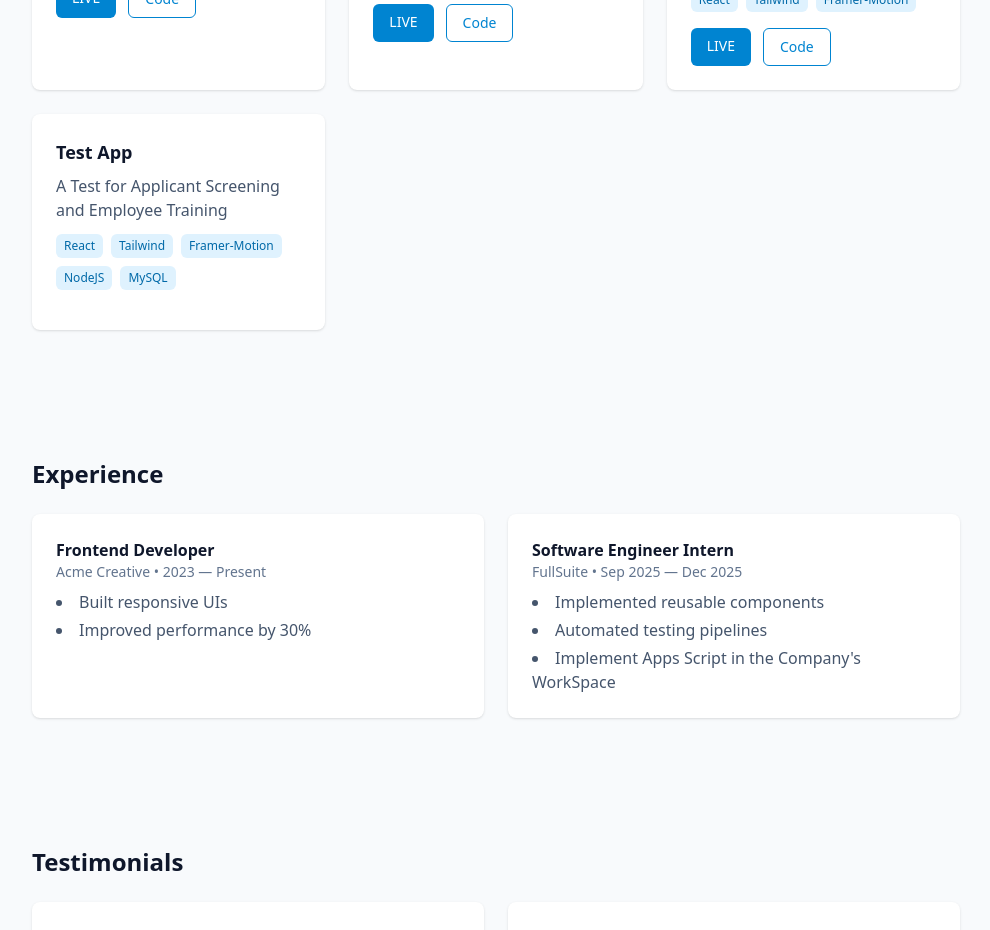
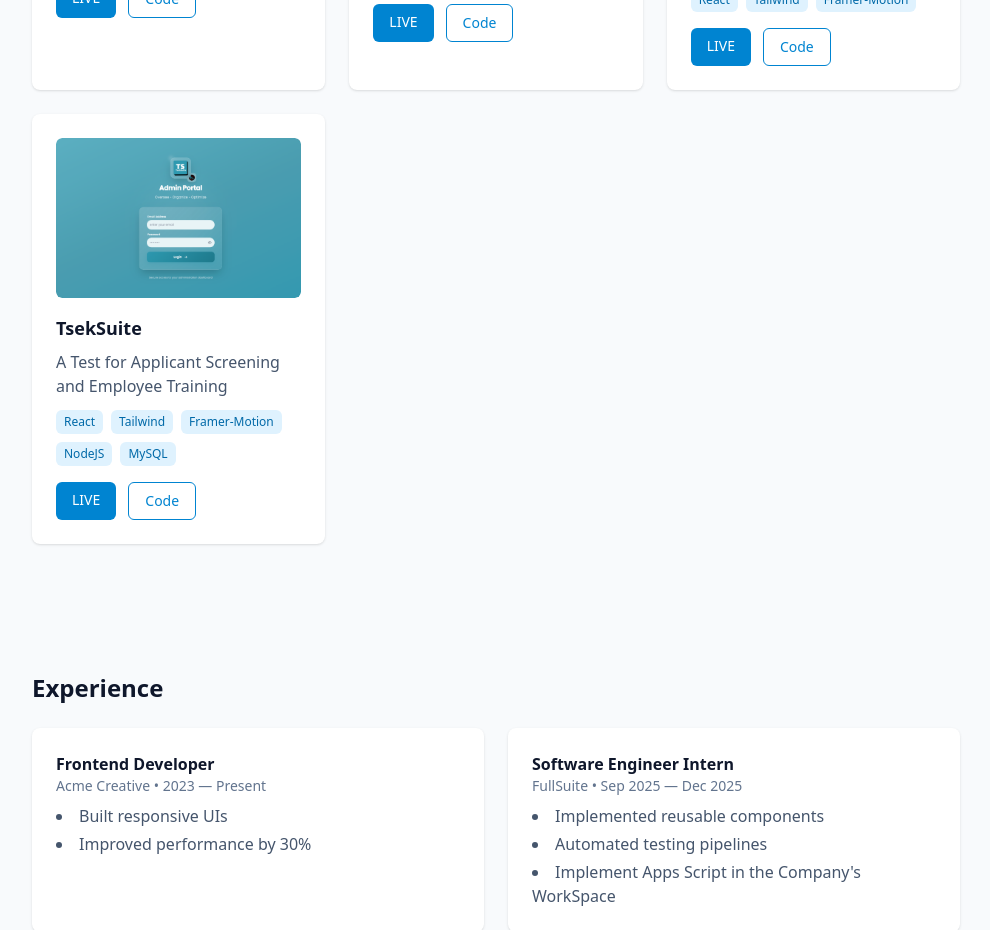
Before and after one commit to neilpascual/Portfolio, a React (Vite) app: page / in a window 1280 px wide. Shown: the part 1600-2530 px from the top of the page, without its empty margins (144-1134 px from the left). Built offline with nearby package versions, Linux system fonts and the light colour scheme.

Commit message:
add TsekSuite project with updated details and image

```diff
--- a/src/data/projects.js
+++ b/src/data/projects.js
@@ -24,11 +24,11 @@ export const projects = [
     code: 'https://github.com/neilpascual/kapet-bahay'
   },
      {
-    title: "Test App",
+    title: "TsekSuite",
     desc: 'A Test for Applicant Screening and Employee Training',
     tags: ['React', 'Tailwind', 'Framer-Motion','NodeJS','MySQL'],
-    live: null,
-    img: null,
-    code: null
+    live: 'https://fullsuite.tseksuite.com/auth/login',
+    img: '/projects/TsekSuite.png',
+    code: 'https://github.com/neilpascual/tseksuite-frontend/tree/dev'
   },
 ];
```
Also changed, not shown: public/projects/TsekSuite.png (added).
